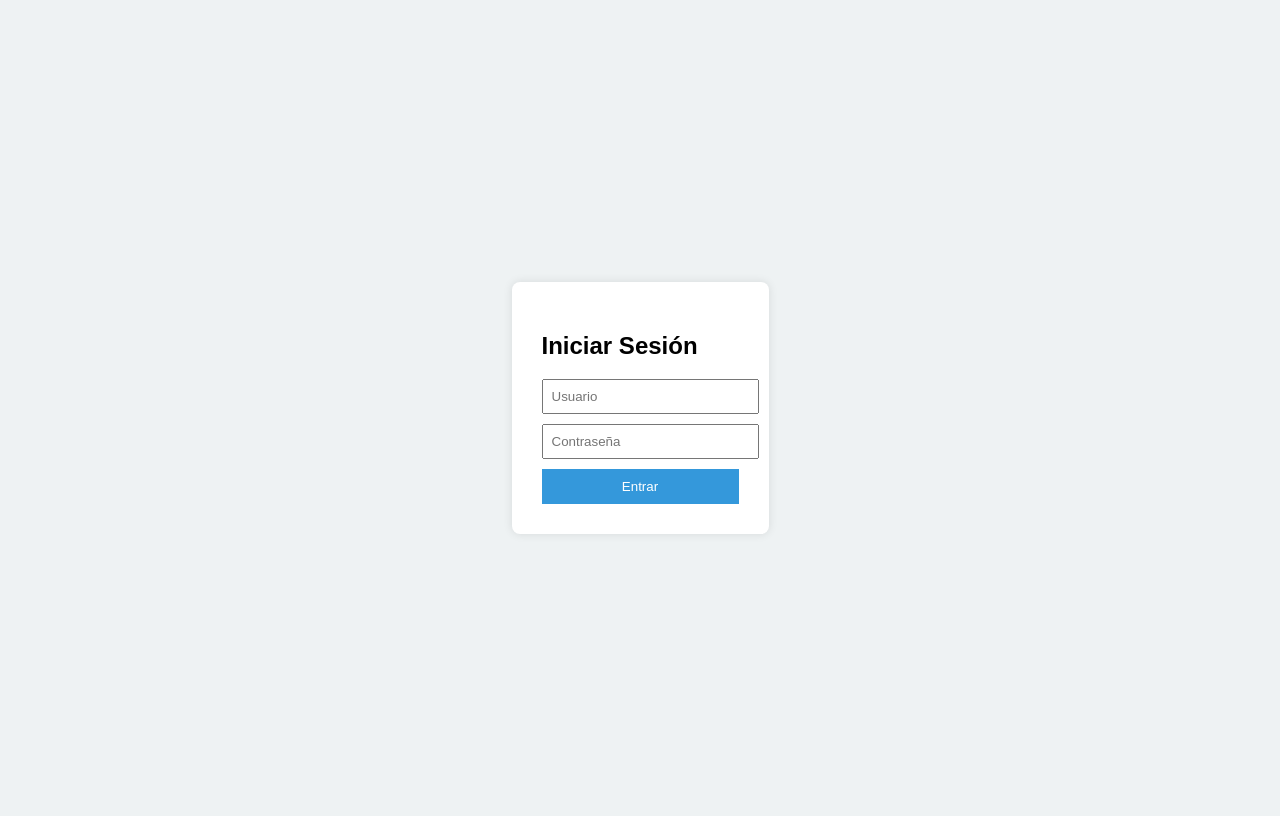
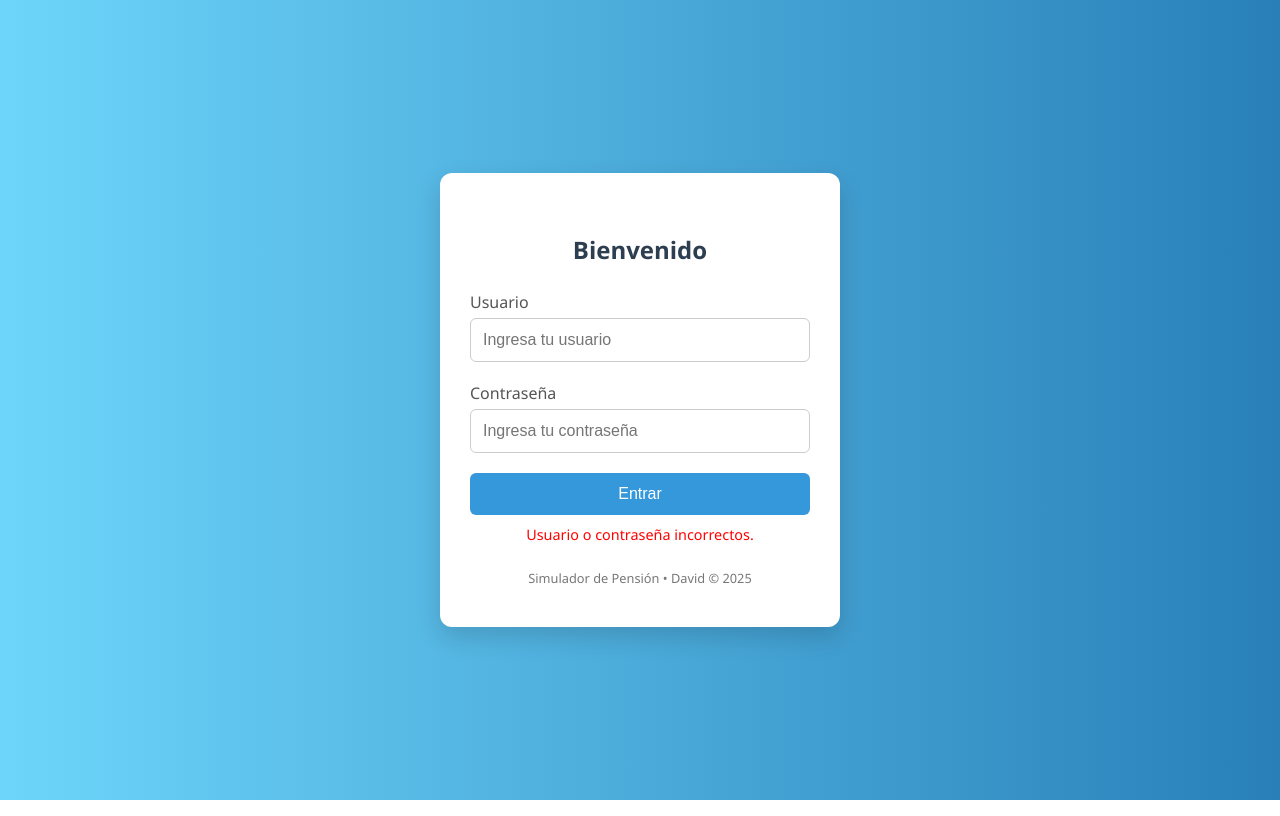
Before and after one commit to Iceflames2002/iceflames02.github.io, a plain HTML site: page index.html in a window 1280 px wide. Both pictures are taken after a click on the button "Entrar". Drawn offline with Linux system fonts and the light colour scheme.

Commit message:
index.html
Actualizacion y anexo de usuarios

```diff
--- a/index.html
+++ b/index.html
@@ -2,58 +2,124 @@
 <html lang="es">
 <head>
   <meta charset="UTF-8">
-  <title>Inicio de Sesión</title>
+  <title>Iniciar Sesión</title>
   <style>
     body {
-      font-family: Arial, sans-serif;
-      background: #eef2f3;
+      margin: 0;
+      padding: 0;
+      font-family: 'Segoe UI', sans-serif;
+      background: linear-gradient(to right, #6dd5fa, #2980b9);
+      height: 100vh;
       display: flex;
+      align-items: center;
       justify-content: center;
-      align-items: center;
-      height: 100vh;
     }
-    .login-box {
+
+    .login-container {
       background: white;
-      padding: 30px;
-      box-shadow: 0 0 10px rgba(0,0,0,0.1);
-      border-radius: 8px;
+      padding: 40px 30px;
+      border-radius: 12px;
+      box-shadow: 0 10px 25px rgba(0, 0, 0, 0.15);
+      width: 100%;
+      max-width: 400px;
+      box-sizing: border-box;
     }
-    input {
+
+    h2 {
+      text-align: center;
+      margin-bottom: 25px;
+      color: #2c3e50;
+    }
+
+    .input-group {
+      margin-bottom: 20px;
+    }
+
+    label {
       display: block;
-      margin: 10px 0;
-      padding: 8px;
+      margin-bottom: 5px;
+      color: #555;
+    }
+
+    input[type="text"],
+    input[type="password"] {
       width: 100%;
+      padding: 12px;
+      border: 1px solid #ccc;
+      border-radius: 6px;
+      box-sizing: border-box;
+      font-size: 16px;
     }
+
     button {
+      width: 100%;
+      padding: 12px;
       background-color: #3498db;
       color: white;
       border: none;
-      padding: 10px;
+      border-radius: 6px;
+      font-size: 16px;
       cursor: pointer;
-      width: 100%;
+      transition: background-color 0.3s ease;
+    }
+
+    button:hover {
+      background-color: #2980b9;
+    }
+
+    .error {
+      color: red;
+      font-size: 0.9em;
+      text-align: center;
+      display: none;
+      margin-top: 10px;
+    }
+
+    .footer {
+      margin-top: 25px;
+      text-align: center;
+      font-size: 0.8em;
+      color: #777;
     }
   </style>
 </head>
 <body>
-  <div class="login-box">
-    <h2>Iniciar Sesión</h2>
-    <input type="text" id="usuario" placeholder="Usuario">
-    <input type="password" id="clave" placeholder="Contraseña">
+
+  <div class="login-container">
+    <h2>Bienvenido</h2>
+    <div class="input-group">
+      <label for="usuario">Usuario</label>
+      <input type="text" id="usuario" placeholder="Ingresa tu usuario">
+    </div>
+    <div class="input-group">
+      <label for="clave">Contraseña</label>
+      <input type="password" id="clave" placeholder="Ingresa tu contraseña">
+    </div>
     <button onclick="login()">Entrar</button>
+    <div class="error" id="errorMsg">Usuario o contraseña incorrectos.</div>
+    <div class="footer">Simulador de Pensión • David © 2025</div>
   </div>
 
   <script>
+    const usuarios = {
+      "DavidBlanco": "Admin",
+      "JoannaVega": "Cafe123",
+      "FernadoFerman": "Coches123",
+      "Invitado": "Laudos2025"
+    };
+
     function login() {
-      const usuario = document.getElementById('usuario').value;
+      const usuario = document.getElementById('usuario').value.trim();
       const clave = document.getElementById('clave').value;
+      const errorMsg = document.getElementById('errorMsg');
 
-      // Aquí puedes poner cualquier lógica básica de validación
-      if (usuario === "admin" && clave === "1234") {
+      if (usuarios[usuario] === clave) {
         window.location.href = "simulador.html";
       } else {
-        alert("Usuario o contraseña incorrectos.");
+        errorMsg.style.display = "block";
       }
     }
   </script>
+
 </body>
 </html>
```
